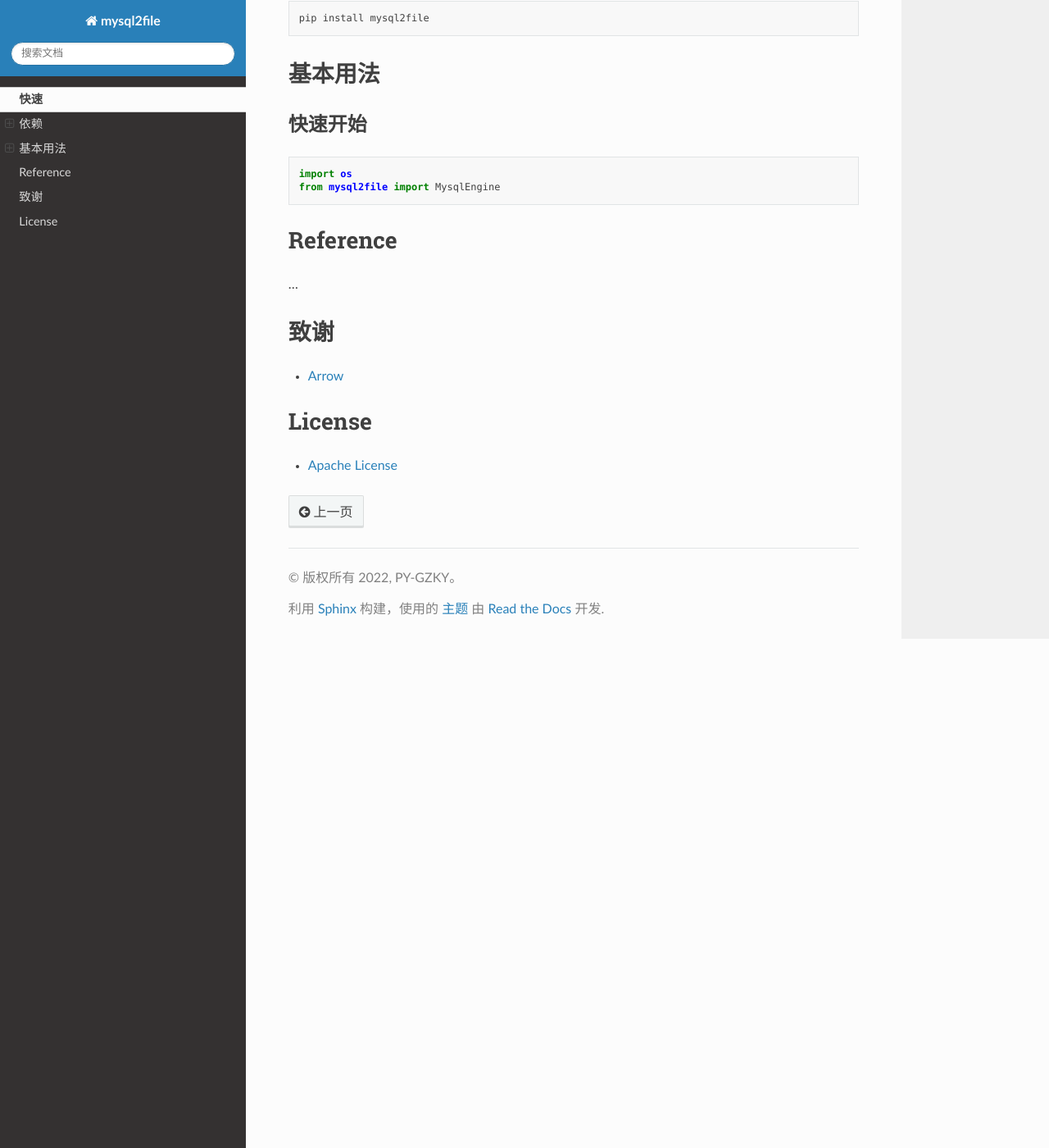
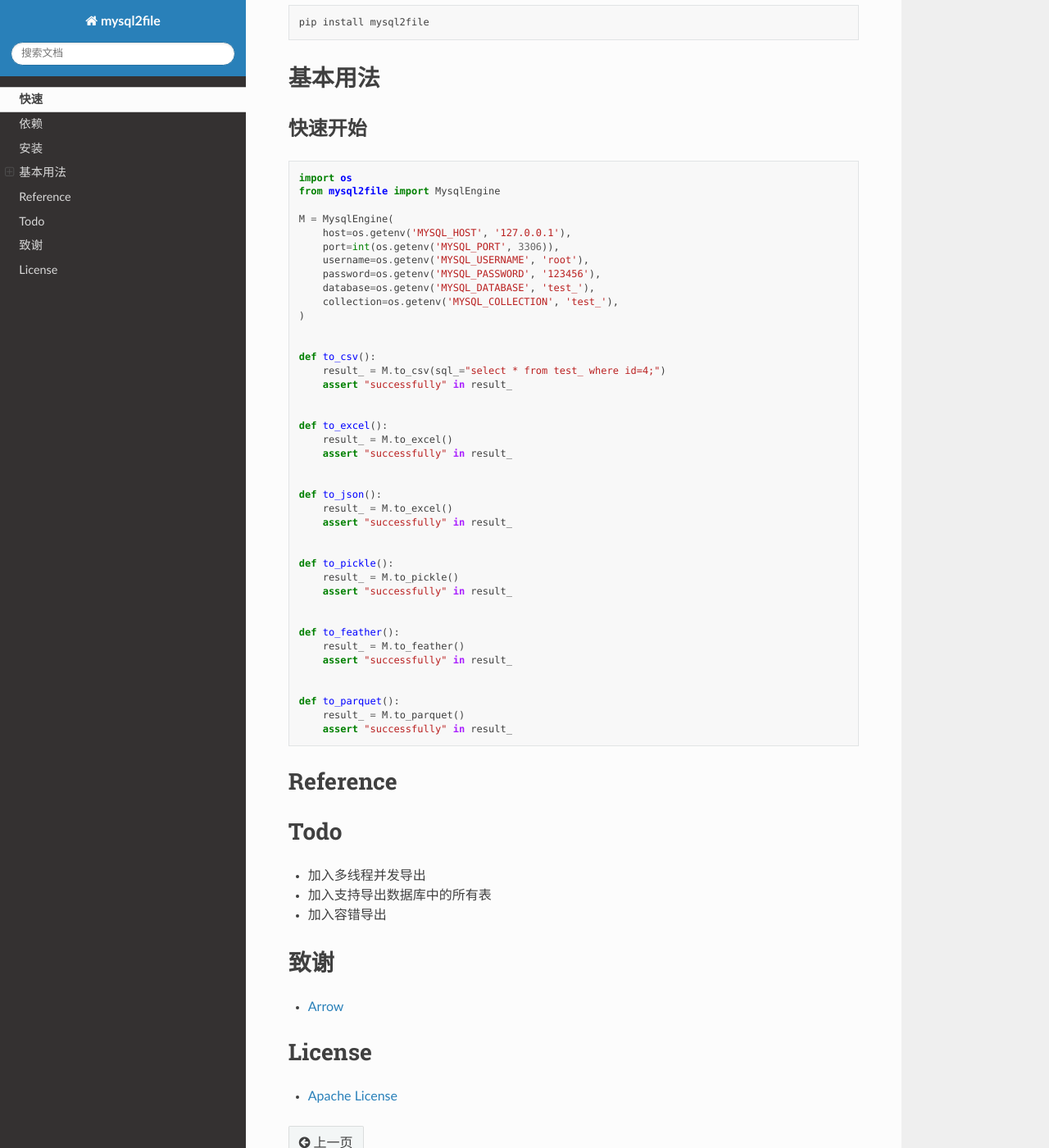
Before and after one commit to PY-GZKY/mysql2file, a Sphinx documentation site: the page built from docs/doc_/index.md, in a window 1280 px wide and 1400 px high, scrolled down 840 px. Shown: the whole window at 82% size. Built offline with Sphinx 7.4.7 and the Read the Docs theme 2.0.0, drawn with Linux system fonts in a browser that asks for light colours; some of the changed text lies outside the part shown.

Commit message:
Update index.md

````diff
--- a/docs/doc_/index.md
+++ b/docs/doc_/index.md
@@ -25,9 +25,9 @@
 
 ## 依赖
 
-- `PyArrow >= 7.0.0`
+- `PyArrow  7.0.0`
 
-#### 安装
+## 安装
 
 ```shell
 pip install mysql2file
@@ -35,16 +35,60 @@
 
 ## 基本用法
 
-#### 快速开始
+### 快速开始
 
 ```python
 import os
 from mysql2file import MysqlEngine
+
+M = MysqlEngine(
+    host=os.getenv('MYSQL_HOST', '127.0.0.1'),
+    port=int(os.getenv('MYSQL_PORT', 3306)),
+    username=os.getenv('MYSQL_USERNAME', 'root'),
+    password=os.getenv('MYSQL_PASSWORD', '123456'),
+    database=os.getenv('MYSQL_DATABASE', 'test_'),
+    collection=os.getenv('MYSQL_COLLECTION', 'test_'),
+)
+
+
+def to_csv():
+    result_ = M.to_csv(sql_="select * from test_ where id=4;")
+    assert "successfully" in result_
+
+
+def to_excel():
+    result_ = M.to_excel()
+    assert "successfully" in result_
+
+
+def to_json():
+    result_ = M.to_excel()
+    assert "successfully" in result_
+
+
+def to_pickle():
+    result_ = M.to_pickle()
+    assert "successfully" in result_
+
+
+def to_feather():
+    result_ = M.to_feather()
+    assert "successfully" in result_
+
+
+def to_parquet():
+    result_ = M.to_parquet()
+    assert "successfully" in result_
 ```
 
+## Reference
 
-## Reference
-...
+
+## Todo
+
+- 加入多线程并发导出
+- 加入支持导出数据库中的所有表
+- 加入容错导出
 
 ## 致谢
 
````
Also changed, not shown: other parts of docs/doc_/index.md (+1 -1 lines).
